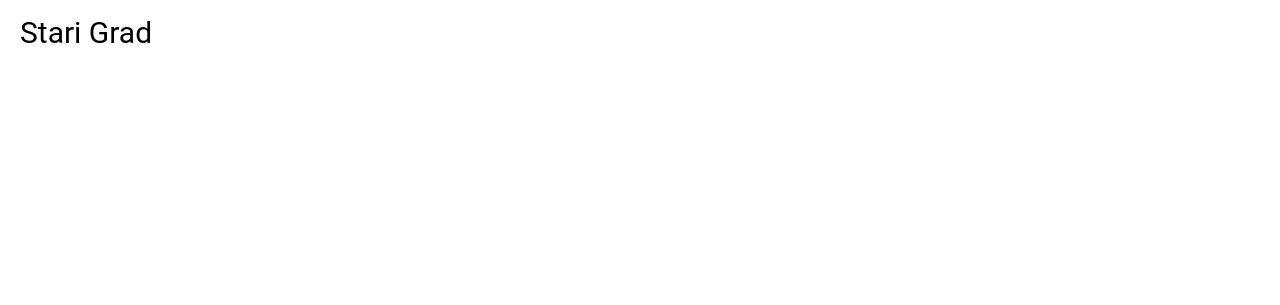
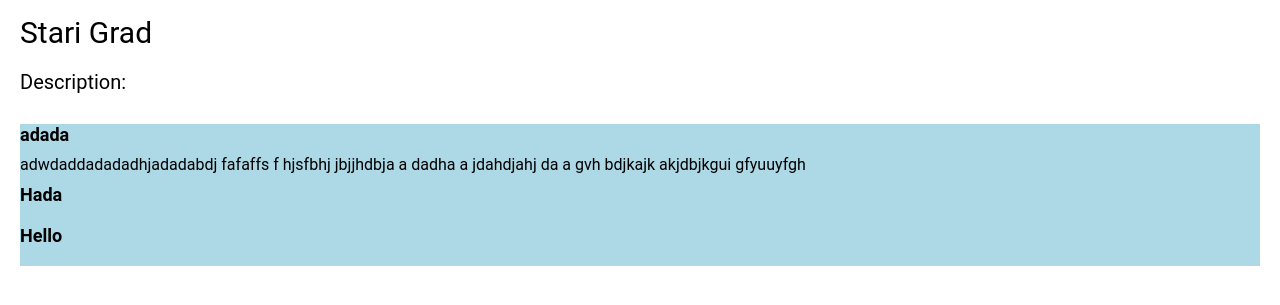
Before and after one commit to jasarevicedis/GoTravnik, an Angular app: page /attractions/starigrad in a window 1280 px wide. Shown: the part 475-780 px from the top of the page. Built offline with nearby package versions, Linux system fonts and the light colour scheme.

Commit message:
attraction page text section update

```diff
--- a/src/app/public/pages/attraction-details/attraction-details.component.html
+++ b/src/app/public/pages/attraction-details/attraction-details.component.html
@@ -19,4 +19,17 @@
     <div class="attraction-location">
         <div class="location-box"></div>
     </div>
+    <p class="description">Description: </p>
+    <div class="attraction-text">
+        <p class="text-subtitle">adada</p>
+        <p class="text-section">adwdaddadadadhjadadabdj
+            fafaffs
+            f  hjsfbhj jbjjhdbja a dadha a jdahdjahj
+            da a gvh bdjkajk  akjdbjkgui gfyuuyfgh
+        </p>
+        <p class="text-subtitle">Hada</p>
+        <p class="text-section"></p>
+        <p class="text-subtitle">Hello</p>
+        <p class="text-section"></p>
+    </div>
 </div>
--- a/src/app/public/pages/attraction-details/attraction-details.component.scss
+++ b/src/app/public/pages/attraction-details/attraction-details.component.scss
@@ -57,5 +57,28 @@
         .attraction-title {
             font-size: 30px;
         }
+        .description {
+            margin-top: 20px;
+            font-size: 20px;
+
+        }
+        .attraction-text {
+            margin-top: 30px;
+            display: flex;
+            flex-direction: column;
+
+            width: 100%;
+            background-color: lightblue;
+            .text-subtitle {
+                margin-bottom: 10px;
+                font-size: 18px;
+                font-weight: bold;
+            }
+            .text-section {
+                margin-bottom: 10px;
+
+                font-size: 16px;
+            }
+        }
     }
 }
```
